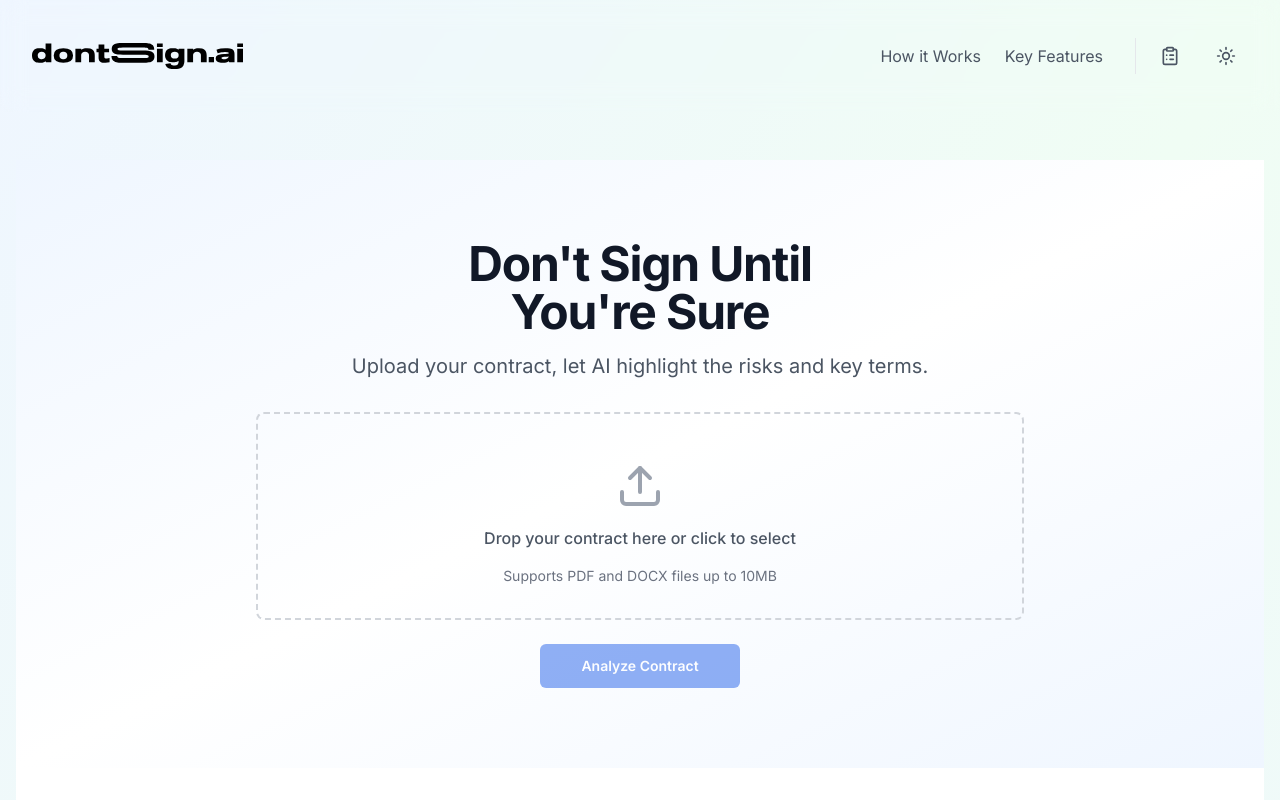
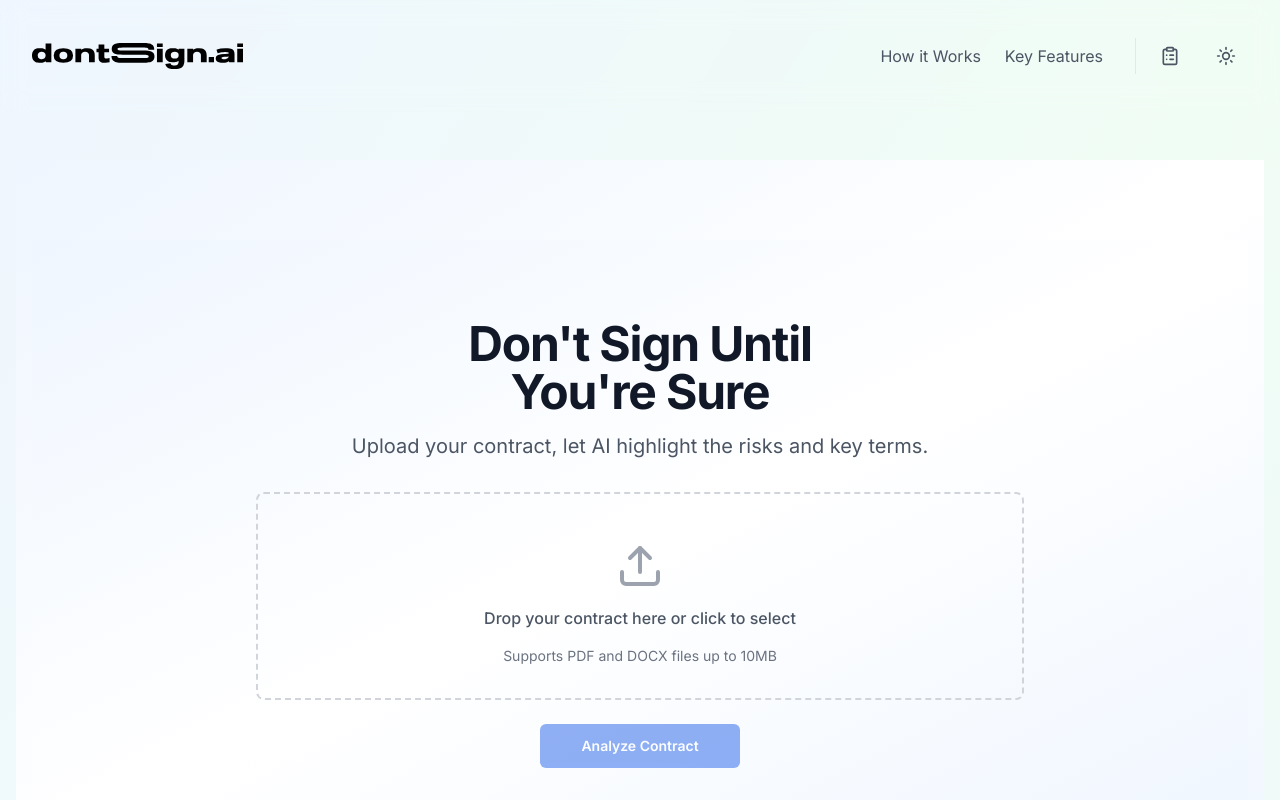
Before and after one commit to morhendos/dontsign, a Next.js app: page / in a window 1280 px wide. Shown: the top 800 px of the page. Built offline with nearby package versions, Linux system fonts and the light colour scheme; no server answers.

Commit message:
fix: remove unnecessary side padding in hero section\n\n- Move gradient background to outer container\n- Add vertical padding only\n- Keep max-width constraint for content

```diff
--- a/components/hero/AnalysisSection.tsx
+++ b/components/hero/AnalysisSection.tsx
@@ -71,7 +71,8 @@ export const AnalysisSection = ({
   }, [onAnalyze]);
 
   return (
-    <div className="max-w-5xl mx-auto">
+    <div className="bg-gradient-to-br from-blue-50 via-white to-blue-50 dark:from-gray-900 dark:via-gray-800 dark:to-gray-900">
+      <div className="max-w-5xl mx-auto py-20">
         {/* Hero section */}
         <div className="text-center mb-6">
           <h1 className="text-5xl font-bold tracking-tight text-gray-900 dark:text-white mb-4">
@@ -150,5 +151,6 @@ export const AnalysisSection = ({
           />
         )}
       </div>
+    </div>
   );
 };
```
Lines whose indentation alone changed are shown as unchanged.
